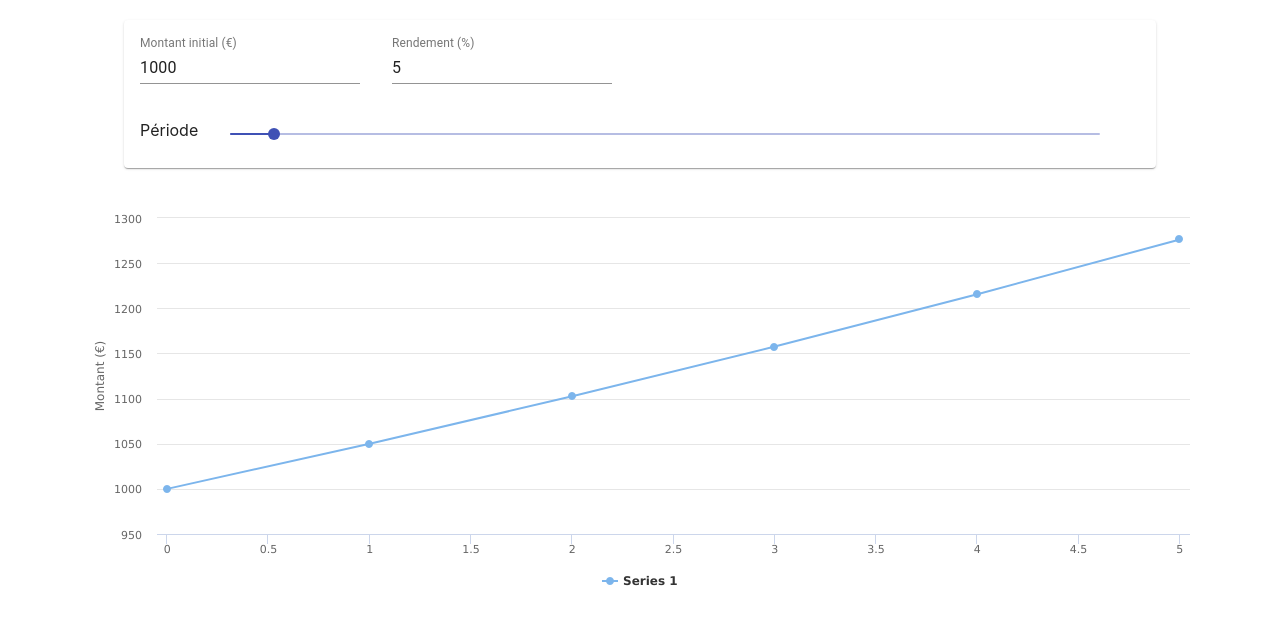
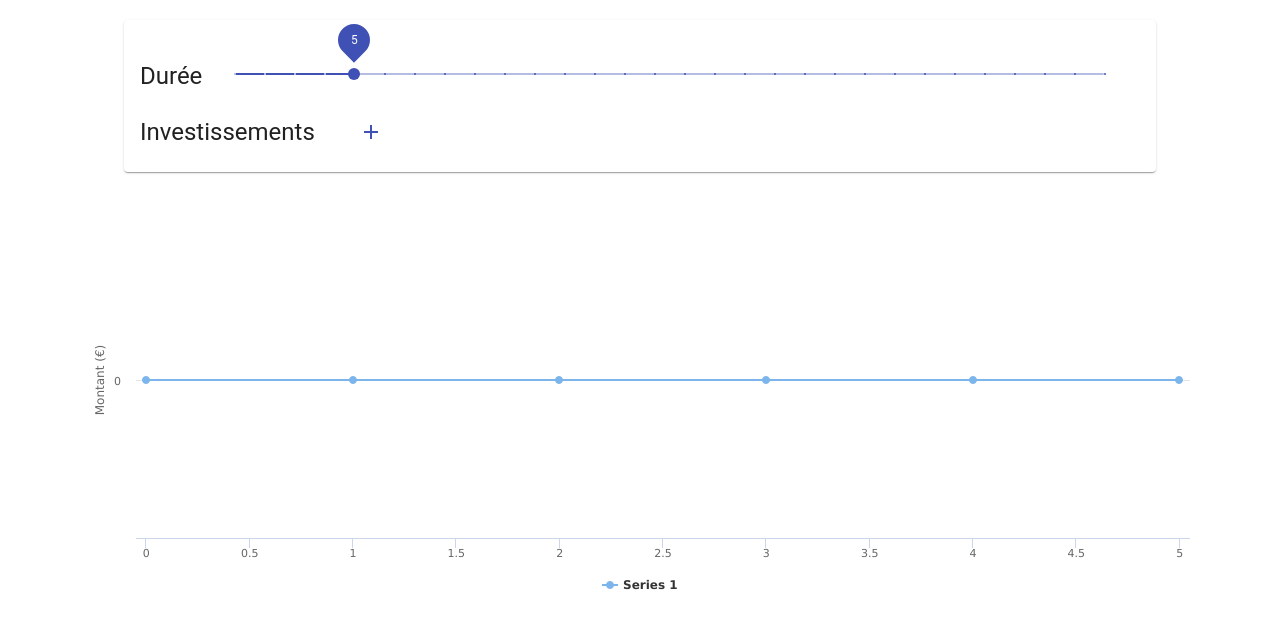
Before and after one commit to Softcadbury/Dagga, a React (Create React App) app: page / in a window 1280 px wide. Shown: the top 628 px of the page. Built offline with nearby package versions, Linux system fonts and the light colour scheme.

Commit message:
Add possibility to create several investments

```diff
--- a/package.json
+++ b/package.json
@@ -4,6 +4,7 @@
     "private": true,
     "dependencies": {
         "@material-ui/core": "^4.11.3",
+        "@material-ui/icons": "^4.11.2",
         "@testing-library/jest-dom": "^5.11.4",
         "@testing-library/react": "^11.1.0",
         "@testing-library/user-event": "^12.1.10",
--- a/src/common/hooks.ts
+++ b/src/common/hooks.ts
@@ -1,13 +1,15 @@
 import React, { ChangeEvent, useState } from 'react';
+
+export type InputChangeCallbackType = (
+    event: ChangeEvent<HTMLInputElement | HTMLTextAreaElement>
+) => void;
 
 export function useTextField(
     initialValue: string
 ): [
     value: string,
     setValue: React.Dispatch<React.SetStateAction<string>>,
-    onChangeCallback: (
-        event: ChangeEvent<HTMLInputElement | HTMLTextAreaElement>
-    ) => void
+    onChangeCallback: InputChangeCallbackType
 ] {
     const [value, setValue] = useState(initialValue);
 
@@ -20,15 +22,17 @@ export function useTextField(
     return [value, setValue, onChangeCallback];
 }
 
+export type SliderChangeCallbackType = (
+    event: React.ChangeEvent<{}>,
+    newValue: number | number[]
+) => void;
+
 export function useSlider(
     initialValue: number
 ): [
     value: number,
     setValue: React.Dispatch<React.SetStateAction<number>>,
-    onChangeCallback: (
-        event: React.ChangeEvent<{}>,
-        newValue: number | number[]
-    ) => void
+    onChangeCallback: SliderChangeCallbackType
 ] {
     const [value, setValue] = useState(initialValue);
 
--- /dev/null
+++ b/src/common/utils.ts
@@ -0,0 +1,3 @@
+export function generateId() {
+    return Math.floor(Math.random() * Math.floor(Number.MAX_SAFE_INTEGER));
+}
--- a/src/components/form.tsx
+++ b/src/components/form.tsx
@@ -1,54 +1,73 @@
-import { ChangeEvent } from 'react';
-import { Grid, makeStyles, Paper, Slider, TextField } from '@material-ui/core';
+import { useCallback, useEffect } from 'react';
+import {
+    Grid,
+    IconButton,
+    makeStyles,
+    Paper,
+    Slider,
+    TextField,
+    Typography,
+} from '@material-ui/core';
+import { Investment } from '../types/investment';
+import { SliderChangeCallbackType, useTextField } from '../common/hooks';
+import AddIcon from '@material-ui/icons/Add';
+import ClearIcon from '@material-ui/icons/Clear';
+import { generateId } from '../common/utils';
 
-interface FormProps {
-    initialAmount: string;
-    onInitialAmountChange: (
-        event: ChangeEvent<HTMLInputElement | HTMLTextAreaElement>
-    ) => void;
-    percentage: string;
-    onPercentageChange: (
-        event: ChangeEvent<HTMLInputElement | HTMLTextAreaElement>
-    ) => void;
-    onTimeChange: (
-        event: React.ChangeEvent<{}>,
-        newValue: number | number[]
-    ) => void;
-    time: number;
-}
-
-const useStyles = makeStyles({
+const useStyles = makeStyles((theme) => {
+    return {
         form: {
             maxWidth: '1000px',
             margin: 'auto',
-        padding: '16px',
+            padding: theme.spacing(2),
         },
         timeContainer: {
-        marginTop: 20,
+            marginTop: theme.spacing(1),
         },
         sliderContainer: {
             width: 'calc(100% - 130px)',
         },
+        addButton: {
+            marginLeft: theme.spacing(1),
+        },
+    };
 });
 
-const Form = ({
-    initialAmount,
-    onInitialAmountChange,
-    percentage,
-    onPercentageChange,
-    time,
-    onTimeChange,
-}: FormProps) => {
-    const classes = useStyles();
+interface RenderInvestmentProps {
+    investment: Investment;
+    deleteInvestment: (investment: Investment) => void;
+    updateInvestment: (investment: Investment) => void;
+}
+
+const RenderInvestment = ({
+    investment,
+    deleteInvestment,
+    updateInvestment,
+}: RenderInvestmentProps) => {
+    const [amount, , onAmountChange] = useTextField(investment.amount);
+    const [percentage, , onPercentageChange] = useTextField(
+        investment.percentage
+    );
+
+    const onDeleteInvestmentClick = useCallback(() => {
+        deleteInvestment(investment);
+    }, [deleteInvestment, investment]);
+
+    useEffect(() => {
+        updateInvestment({
+            id: investment.id,
+            amount: amount,
+            percentage: percentage,
+        });
+    }, [investment, amount, percentage, updateInvestment]);
 
     return (
-        <Paper className={classes.form}>
-            <Grid container spacing={4}>
+        <Grid container spacing={4} alignItems="center">
             <Grid item>
                 <TextField
                     label="Montant initial (€)"
-                        value={initialAmount}
-                        onChange={onInitialAmountChange}
+                    value={amount}
+                    onChange={onAmountChange}
                 />
             </Grid>
             <Grid item>
@@ -58,17 +77,86 @@ const Form = ({
                     onChange={onPercentageChange}
                 />
             </Grid>
+            <Grid item>
+                <IconButton
+                    color="primary"
+                    aria-label="Supprimer un investissement"
+                    onClick={onDeleteInvestmentClick}
+                >
+                    <ClearIcon />
+                </IconButton>
             </Grid>
+        </Grid>
+    );
+};
+
+interface FormProps {
+    investments: Investment[];
+    addInvestment: (investment: Investment) => void;
+    deleteInvestment: (investment: Investment) => void;
+    updateInvestment: (investment: Investment) => void;
+    time: number;
+    onTimeChange: SliderChangeCallbackType;
+}
+
+const Form = ({
+    investments,
+    addInvestment,
+    deleteInvestment,
+    updateInvestment,
+    time,
+    onTimeChange,
+}: FormProps) => {
+    const classes = useStyles();
+
+    const onAddInvestmentClick = useCallback(() => {
+        addInvestment({
+            id: generateId(),
+            amount: '1000',
+            percentage: '1',
+        });
+    }, [addInvestment]);
+
+    return (
+        <Paper className={classes.form}>
             <Grid container spacing={4} className={classes.timeContainer}>
-                <Grid item>Période</Grid>
+                <Grid item>
+                    <Typography variant="h5">Durée</Typography>
+                </Grid>
                 <Grid item className={classes.sliderContainer}>
                     <Slider
                         value={time}
                         onChange={onTimeChange}
                         aria-labelledby="continuous-slider"
+                        marks={true}
+                        min={1}
+                        max={30}
+                        valueLabelDisplay="on"
                     />
                 </Grid>
             </Grid>
+            <Grid container spacing={4} alignItems="center">
+                <Grid item>
+                    <Typography variant="h5">Investissements</Typography>
+                </Grid>
+                <Grid item>
+                    <IconButton
+                        color="primary"
+                        aria-label="Ajouter un investissement"
+                        onClick={onAddInvestmentClick}
+                    >
+                        <AddIcon />
+                    </IconButton>
+                </Grid>
+            </Grid>
+            {investments.map((investment) => (
+                <RenderInvestment
+                    key={investment.id}
+                    investment={investment}
+                    deleteInvestment={deleteInvestment}
+                    updateInvestment={updateInvestment}
+                />
+            ))}
         </Paper>
     );
 };
--- a/src/components/graph.tsx
+++ b/src/components/graph.tsx
@@ -1,10 +1,10 @@
 import { makeStyles } from '@material-ui/core';
 import Highcharts from 'highcharts';
 import HighchartsReact from 'highcharts-react-official';
+import { Investment } from '../types/investment';
 
 interface GraphProps {
-    initialAmount: number;
-    percentage: number;
+    investments: Investment[];
     time: number;
 }
 
@@ -14,12 +14,24 @@ const useStyles = makeStyles({
     },
 });
 
-const Graph = ({ initialAmount, percentage, time }: GraphProps) => {
+const Graph = ({ investments, time }: GraphProps) => {
     const classes = useStyles();
-    const data: number[] = [initialAmount];
+    const data: number[] = [];
 
-    for (let i = 1; i <= time; i++) {
-        data[i] = data[i - 1] + data[i - 1] * (percentage / 100);
+    for (let i = 0; i <= time; i++) {
+        data[i] = 0;
+
+        if (i === 0) {
+            for (let j = 0; j < investments.length; j++) {
+                data[0] += Number(investments[j].amount);
+            }
+        } else {
+            for (let j = 0; j < investments.length; j++) {
+                data[i] +=
+                    data[i - 1] +
+                    data[i - 1] * (Number(investments[j].percentage) / 100); // todo - Apply percentage on correct amount
+            }
+        }
     }
 
     const options = {
--- /dev/null
+++ b/src/types/investment.tsx
@@ -0,0 +1,5 @@
+export interface Investment {
+    id: number;
+    amount: string;
+    percentage: string;
+}
--- a/src/views/app.tsx
+++ b/src/views/app.tsx
@@ -1,7 +1,9 @@
 import Graph from '../components/graph';
-import { useSlider, useTextField } from '../common/hooks';
 import Form from '../components/form';
 import { makeStyles } from '@material-ui/core';
+import { Investment } from '../types/investment';
+import { useState } from 'react';
+import { useSlider } from '../common/hooks';
 
 const useStyles = makeStyles({
     app: {
@@ -11,25 +13,37 @@ const useStyles = makeStyles({
 
 function App() {
     const classes = useStyles();
-    const [initialAmount, , onInitialAmountChange] = useTextField('1000');
-    const [percentage, , onPercentageChange] = useTextField('5');
     const [time, , onTimeChange] = useSlider(5);
+    const [investments, setInvestments] = useState<Investment[]>([]);
+
+    const addInvestment = (investment: Investment) => {
+        setInvestments([...investments, investment]);
+    };
+
+    const deleteInvestment = (investment: Investment) => {
+        setInvestments(investments.filter((p) => p.id !== investment.id));
+    };
+
+    const updateInvestment = (investment: Investment) => {
+        const newInvestments = [...investments];
+        const indexToUpdate = newInvestments.findIndex(
+            (p) => p.id === investment.id
+        );
+        newInvestments[indexToUpdate] = investment;
+        setInvestments(newInvestments);
+    };
 
     return (
         <div className={classes.app}>
             <Form
-                initialAmount={initialAmount}
-                onInitialAmountChange={onInitialAmountChange}
-                percentage={percentage}
-                onPercentageChange={onPercentageChange}
+                investments={investments}
+                addInvestment={addInvestment}
+                deleteInvestment={deleteInvestment}
+                updateInvestment={updateInvestment}
                 time={time}
                 onTimeChange={onTimeChange}
             ></Form>
-            <Graph
-                initialAmount={Number(initialAmount)}
-                percentage={Number(percentage)}
-                time={time}
-            ></Graph>
+            <Graph investments={investments} time={time}></Graph>
         </div>
     );
 }
```
Also changed, not shown: 1 other file (tests, documents, lock files or other folders). Lines whose indentation alone changed are shown as unchanged.
